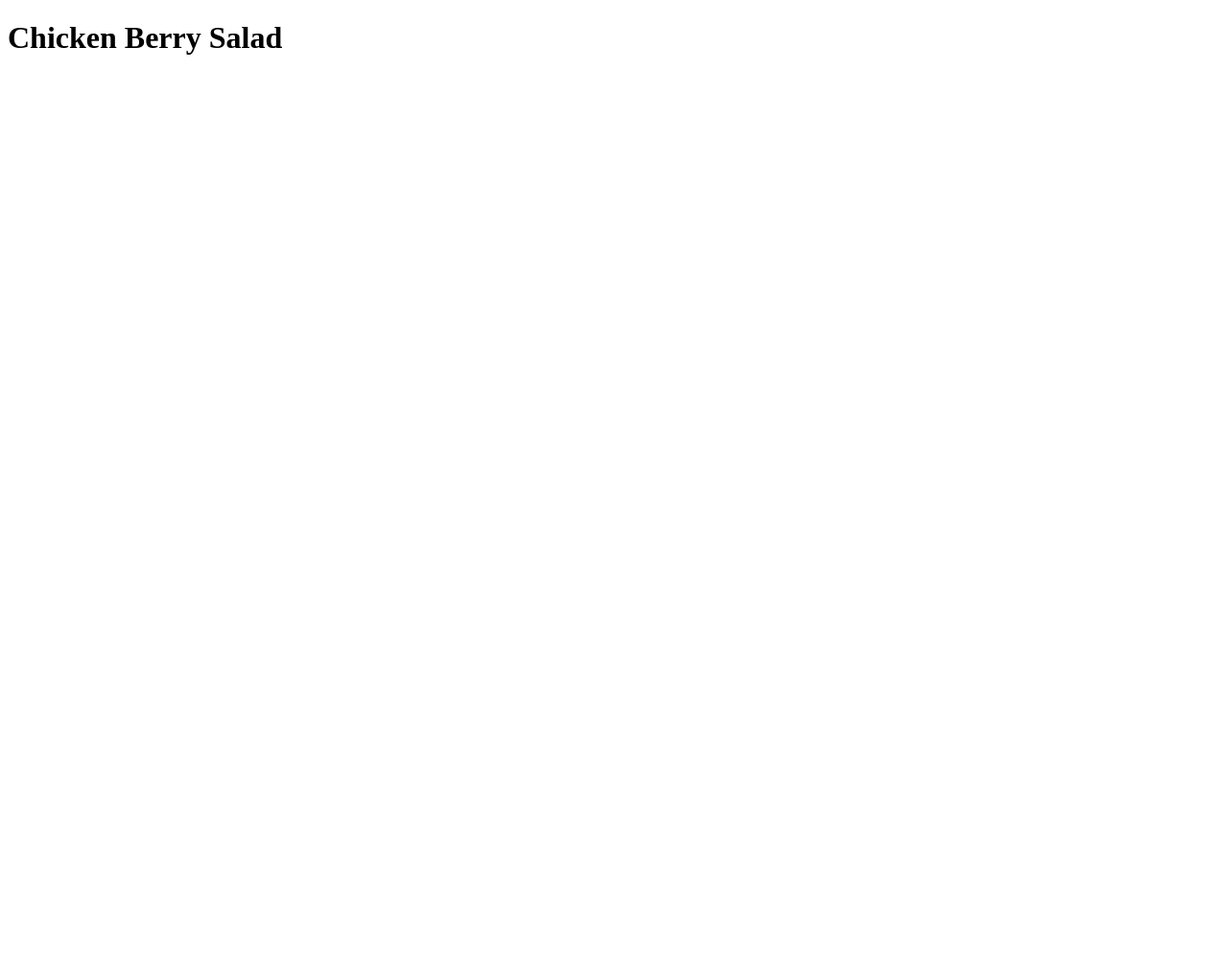
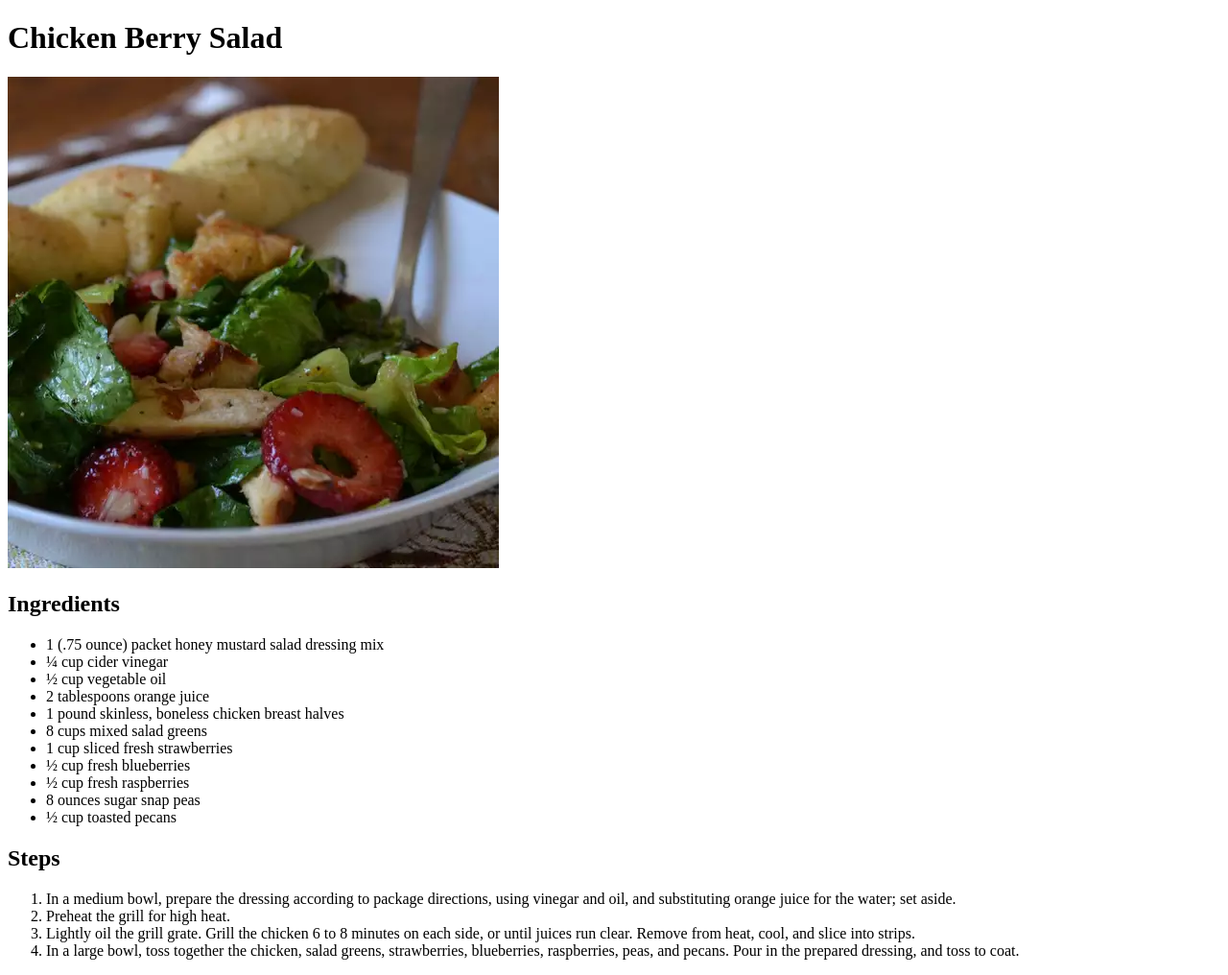
Before and after one commit to sydalwedaie/odin-recipes, a plain HTML site: page recipes/chicken-berry-salad.html in a window 1280 px wide. Shown: the whole page at 96% size. Before the commit the page ends 800 px from the top, so only its background shows below. Drawn offline with Linux system fonts and the light colour scheme.

Commit message:
Add content to chicken berry salad recipe page

```diff
--- a/recipes/chicken-berry-salad.html
+++ b/recipes/chicken-berry-salad.html
@@ -7,5 +7,29 @@
 </head>
 <body>
   <h1>Chicken Berry Salad</h1>
+  <img src="../img/chicken-berry.webp" alt="image of chicken berry salad dish">
+
+  <h2>Ingredients</h2>
+  <ul>
+    <li>1 (.75 ounce) packet honey mustard salad dressing mix</li>
+    <li>¼ cup cider vinegar</li>
+    <li>½ cup vegetable oil</li>
+    <li>2 tablespoons orange juice</li>
+    <li>1 pound skinless, boneless chicken breast halves</li>
+    <li>8 cups mixed salad greens</li>
+    <li>1 cup sliced fresh strawberries</li>
+    <li>½ cup fresh blueberries</li>
+    <li>½ cup fresh raspberries</li>
+    <li>8 ounces sugar snap peas</li>
+    <li>½ cup toasted pecans</li>
+  </ul>
+
+  <h2>Steps</h2>
+  <ol>
+    <li>In a medium bowl, prepare the dressing according to package directions, using vinegar and oil, and substituting orange juice for the water; set aside.</li>
+    <li>Preheat the grill for high heat.</li>
+    <li>Lightly oil the grill grate. Grill the chicken 6 to 8 minutes on each side, or until juices run clear. Remove from heat, cool, and slice into strips.</li>
+    <li>In a large bowl, toss together the chicken, salad greens, strawberries, blueberries, raspberries, peas, and pecans. Pour in the prepared dressing, and toss to coat.</li>
+  </ol>
 </body>
 </html>
```
Also changed, not shown: img/chicken-berry.webp (added).
